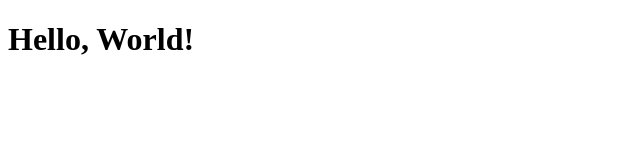
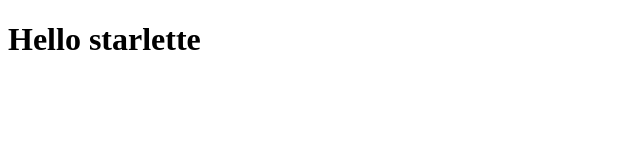
Before and after one commit to faridathabogourin/devops-gr01, a plain HTML site: page index.html in a window 1280 px wide. Shown: the full height of the page, 0-640 px from the left. Drawn offline with Linux system fonts and the light colour scheme.

Commit message:
fix: remodification

```diff
--- a/index.html
+++ b/index.html
@@ -6,6 +6,6 @@
     <title>Document</title>
 </head>
 <body>
-    <h1>Hello, World!</h1>
+    <h1>Hello starlette</h1>
 </body>
 </html>
```
